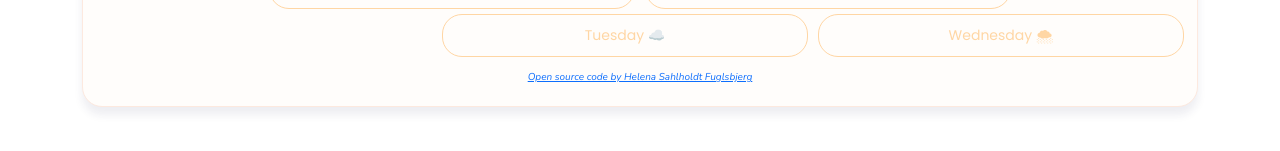
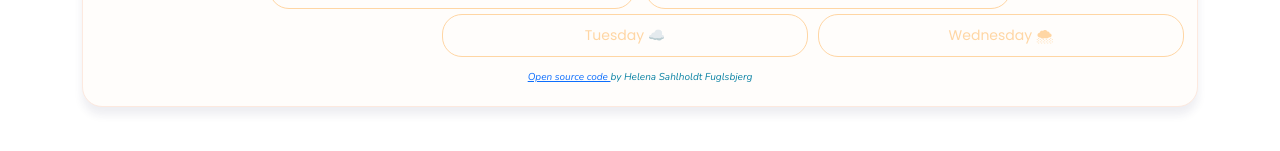
Before and after one commit to HelenaSF95/weather-app, a plain HTML site: page index.html in a window 1280 px wide. Shown: the part 323-474 px from the top of the page. Drawn offline with nearby package versions, Linux system fonts and the light colour scheme.

Commit message:
Update index.html

```diff
--- a/index.html
+++ b/index.html
@@ -88,8 +88,8 @@
                 href="https://github.com/HelenaSF95/weather-app"
                 target="_blank"
                 rel="noopener noreferrer"
-                >Open source code by Helena Sahlholdt Fuglsbjerg</a
-              >
+                >Open source code </a
+              >by Helena Sahlholdt Fuglsbjerg
             </span>
           </div>
         </div>
```
